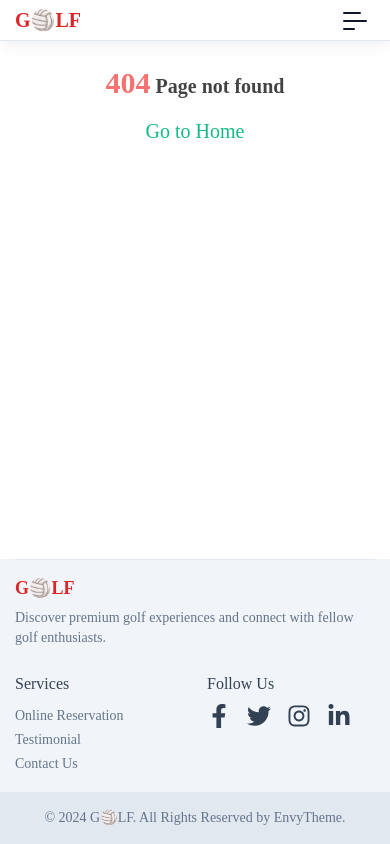
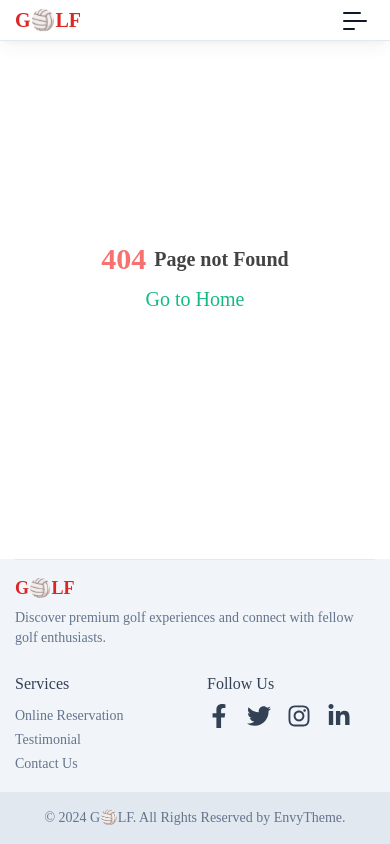
Before and after one commit to Mosarrof-Coding/GTfrontend, a React (Vite) app: page /events in a window 390 px wide. Built offline with nearby package versions, Linux system fonts and the light colour scheme; the HTML template or start-up script is replaced by a standard one.

Commit message:
404 update

```diff
--- a/src/App.jsx
+++ b/src/App.jsx
@@ -19,7 +19,7 @@ import SignPage from "./pages/SignPage";
 function App() {
   return (
     <Context>
-      <div className="flex flex-col min-h-screen">
+      <main className="flex flex-col min-h-screen">
         <Header />
         <div className="flex-grow">
           <Routes>
@@ -39,7 +39,7 @@ function App() {
           </Routes>
         </div>
         <Footer />
-      </div>
+      </main>
     </Context>
   );
 }
--- a/src/components/header/Header.jsx
+++ b/src/components/header/Header.jsx
@@ -96,7 +96,7 @@ export default function Header() {
                   to="/service"
                   onClick={mobMenu}
                 >
-                  <span>Service</span>
+                  <span>Member Ship</span>
                 </Link>
               </li>
               <li role="none" className="flex items-stretch">
--- a/src/pages/Notfound.jsx
+++ b/src/pages/Notfound.jsx
@@ -2,13 +2,16 @@ import { Link } from "react-router-dom";
 
 export default function Notfound() {
   return (
-    <section className="section grid place-items-center">
-      <div className="text-center">
-        <h2 className="max-w-fit text-black text-xl lg:text-3xl font-semibold">
+    <section className="min-h-[56vh] sm:min-h-[62vh] md:min-h-[39vh] lg:min-h-[64vh] xl:min-h-[50vh] 2xl:min-h-[60vh] grid place-items-center">
+      <div className="text-center w-fit mx-auto">
+        <h2 className="w-fit flex items-center gap-2 text-black text-xl lg:text-3xl font-semibold">
           <span className="text-3xl text-red-400">404</span>{" "}
-          <span className="animate-pulse">Page not found</span>
+          <span className="animate-pulse">Page not Found</span>
         </h2>
-        <Link to="/" className=" inline-block text-[#14BA83] mt-4 text-xl">
+        <Link
+          to="/"
+          className="inline-block text-[#14BA83] hover:text-[#0c7451] mt-2 lg:mt-4 text-xl"
+        >
           Go to Home
         </Link>
       </div>
```
